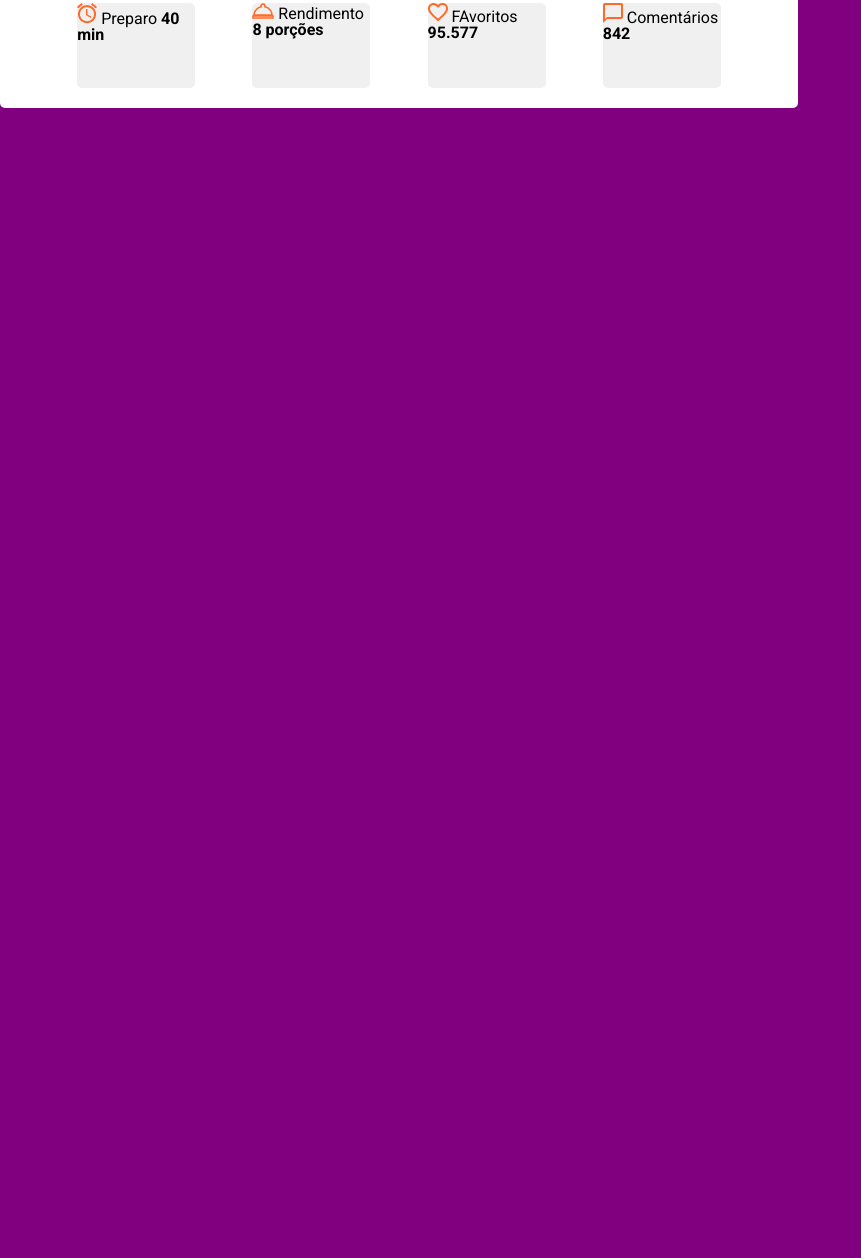
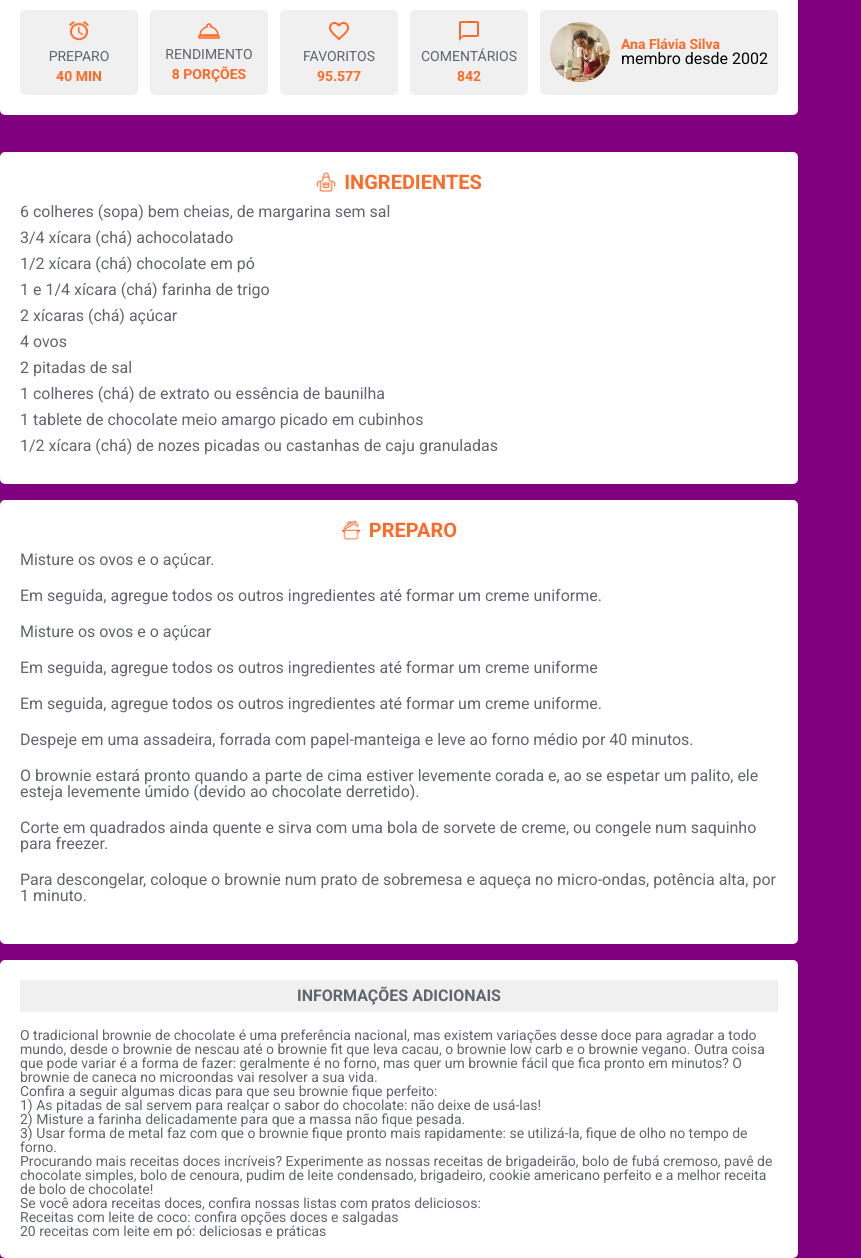
Before and after one commit to Fabriciasouzalima/htc_receita, a plain HTML site: page index.html in a window 1280 px wide. Shown: the part 477-1735 px from the top of the page, without its empty margins (0-861 px from the left). Before the commit the page ends 800 px from the top, so only its background shows below. Drawn offline with Linux system fonts and the light colour scheme.

Commit message:
finalizando Brownie

```diff
--- a/index.html
+++ b/index.html
@@ -25,9 +25,9 @@
         alt=" Pedaços de brownie em um prato"
         />
 
-        <div class="container">
+        <div class="info-wrapper">
             <div class="info-box">
-                <img src="./image/alarm.png" alt="icone de alarme"/>
+                <img class="icon" src="./image/alarm.png" alt="icone de alarme"/>
                 <span class="info-text">Preparo</span>
                 <strong class="info-strong-text">40 min</strong>
             </div>
@@ -40,7 +40,7 @@
 
             <div class="info-box">
                 <img src="./image/favorite_border.png" alt="icone coração"/>
-                <span class="info-text">FAvoritos</span>
+                <span class="info-text">Favoritos</span>
                 <strong class="info-strong-text">95.577</strong>
             </div>
 
@@ -49,7 +49,62 @@
                 <span class="info-text"> Comentários</span>
                 <strong class="info-strong-text">842</strong>
             </div>
+
+            <div class="owner-box">
+                <img class="owner-image" src="./image/ana.png" alt="icone foto pessoa"/>
+
+                <div class="owner-info-wrapper">
+                    <strong class="owner-name">Ana Flávia Silva</strong>
+                    <span class="onwer-info">membro desde 2002</span>
+                </div>
+
+            </div>
         </div>
+    </div>
+    <div class="box ingredients-box">
+        <div class="title-wrapper"><img class="icon" src="./image/Avental.png"/><h3 class="title icon-title">Ingredientes</h3></div>
+        <ul class="list">
+            <li class="list-item">6 colheres (sopa) bem cheias, de margarina sem sal</li>
+            <li class="list-item">3/4 xícara (chá) achocolatado</li>
+            <li class="list-item">1/2 xícara (chá) chocolate em pó</li>
+            <li class="list-item">1 e 1/4 xícara (chá) farinha de trigo</li>
+            <li class="list-item">2 xícaras (chá) açúcar</li>
+            <li class="list-item">4 ovos</li>
+            <li class="list-item">2 pitadas de sal</li>
+            <li class="list-item">1 colheres (chá) de extrato ou essência de baunilha</li>
+            <li class="list-item">1 tablete de chocolate meio amargo picado em cubinhos</li>
+            <li class="list-item">1/2 xícara (chá) de nozes picadas ou castanhas de caju granuladas</li>
+        </ul>
+    </div>
+
+    <div class="box preparation-box">
+        <div class="title-wrapper"><img class="icon" src="./image/Panela.png"/><h3 class="title icon-title">Preparo</h3></div>
+        <ol class="list">
+            <li class="list-item preparation-item">Misture os ovos e o açúcar.</li>
+            <li class="list-item preparation-item">Em seguida, agregue todos os outros ingredientes até formar um creme uniforme.</li>
+            <li class="list-item preparation-item">Misture os ovos e o açúcar</li>
+            <li class="list-item preparation-item">Em seguida, agregue todos os outros ingredientes até formar um creme uniforme</li>
+            <li class="list-item preparation-item">Em seguida, agregue todos os outros ingredientes até formar um creme uniforme.</li>
+            <li class="list-item preparation-item">Despeje em uma assadeira, forrada com papel-manteiga e leve ao forno médio por 40 minutos.</li>
+            <li class="list-item preparation-item">O brownie estará pronto quando a parte de cima estiver levemente corada e, ao se espetar um palito, ele esteja
+                levemente úmido (devido ao chocolate derretido).</li>
+            <li class="list-item preparation-item">Corte em quadrados ainda quente e sirva com uma bola de sorvete de creme, ou congele num saquinho para freezer.</li>
+            <li class="list-item preparation-item">Para descongelar, coloque o brownie num prato de sobremesa e aqueça no micro-ondas, potência alta, por 1 minuto.</li>
+        </ol>
+    </div>
+    <div class="box add-info-box">
+        <h3 class="secundary-title">Informações adicionais</h3>
+        <div class="add-info-text">
+            <p>O tradicional brownie de chocolate é uma preferência nacional, mas existem variações desse doce para agradar a todo mundo, desde o brownie de nescau até o brownie fit que leva cacau, o brownie low carb e o brownie vegano. Outra coisa que pode variar é a forma de fazer: geralmente é no forno, mas quer um brownie fácil que fica pronto em minutos? O brownie de caneca no microondas vai resolver a sua vida.</p>
+            <p>Confira a seguir algumas dicas para que seu brownie fique perfeito:</p>
+            <p>1) As pitadas de sal servem para realçar o sabor do chocolate: não deixe de usá-las!</p>
+            <p>2) Misture a farinha delicadamente para que a massa não fique pesada.</p>
+            <p>3) Usar forma de metal faz com que o brownie fique pronto mais rapidamente: se utilizá-la, fique de olho no tempo de forno.</p>
+            <p>Procurando mais receitas doces incríveis? Experimente as nossas receitas de brigadeirão, bolo de fubá cremoso, pavê de chocolate simples, bolo de cenoura, pudim de leite condensado, brigadeiro, cookie americano perfeito e a melhor receita de bolo de chocolate!</p>
+            <p>Se você adora receitas doces, confira nossas listas com pratos deliciosos:</p>
+            <p>Receitas com leite de coco: confira opções doces e salgadas</p>
+            <p>20 receitas com leite em pó: deliciosas e práticas</p>
+            </div>
     </div>
 </body>
 </html>
--- a/styles.css
+++ b/styles.css
@@ -30,14 +30,15 @@ body {
 
 .image {
 	margin-top: 14px;
+	width: 100%;
 
 }
 
-.container {
+.info-wrapper {
 	display: flex;
-	justify-content: space-evenly;
+	margin-top: 10px;
+	justify-content: space-between;
 	align-items: center;
-	margin-top: 10px;
 }
 
 .info-box{
@@ -45,6 +46,116 @@ body {
 	height: 85px;
 	background-color: #f0f0f0;
 	border-radius: 5px;
-	left: 348px;
-	top: 501px;
+	display: flex;
+	flex-direction: column;
+	justify-content: center;
+	align-items: center;
 }
+
+.icon {
+	width:20px;
+	height: 20px;
+
+}
+
+.info-text{
+	margin-top: 8px;
+	color: #61656D;
+	font-size: 14px;
+	text-transform: uppercase;
+}
+
+.info-strong-text{
+	margin-top: 6px;
+	color: #ff6a28;
+	font-size: 14px;
+	text-transform: uppercase;
+}
+
+.owner-box{
+	width: 238px;
+	height: 85px;
+	background-color: #F0F0F0;
+	border-radius: 5px;
+	display: flex;
+	justify-content: center;
+	align-items: center;
+}
+
+.owner-image{
+	width: 60px;
+	height: 60px;
+}
+
+.owner-info-wrapper{
+	display: flex;
+	flex-direction: column;
+	margin-left: 11px;
+}
+
+
+.owner-name{
+	font-weight: 700;
+	font-size: 14px;
+	color: #FF6A28;
+}
+
+.owner-info{
+	color: #61656D;
+	font-size: 14px;
+}
+
+.ingredients-box{
+	margin-top: 37px;
+}
+
+.title-wrapper{
+	display: flex;
+	align-items: center;
+	width: 100%;
+	justify-content: center;
+}
+
+.icon-title{
+	margin-left: 8px;
+}
+
+.list{
+	list-style-position: inside;
+	margin-top: 12px;
+}
+
+.list-item{
+	margin-bottom: 10px;
+	color: #61656D;
+}
+
+.preparation-box{
+	margin-top: 16px;
+}
+
+.preparation-item{
+	margin-bottom: 20px;
+}
+
+.add-info-box{
+	margin-top: 16px;
+}
+
+.secundary-title{
+	background-color: #F0F0F0;
+	padding: 8px 0;
+	font-size: 16px;
+	text-transform: uppercase;
+	color: #61656D;
+	text-align: center;
+}
+
+.add-info-text{
+	margin-top: 16px;
+}
+
+.add-info-text p {
+	color: #61656D;
+	font-size: 14px;
+}
```
Also changed, not shown: image/ana.png (added).
